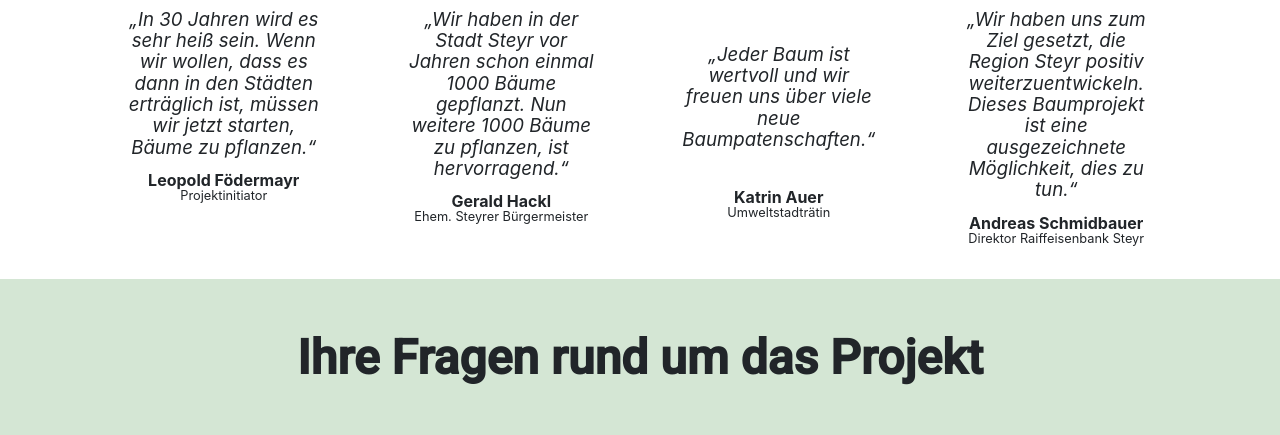
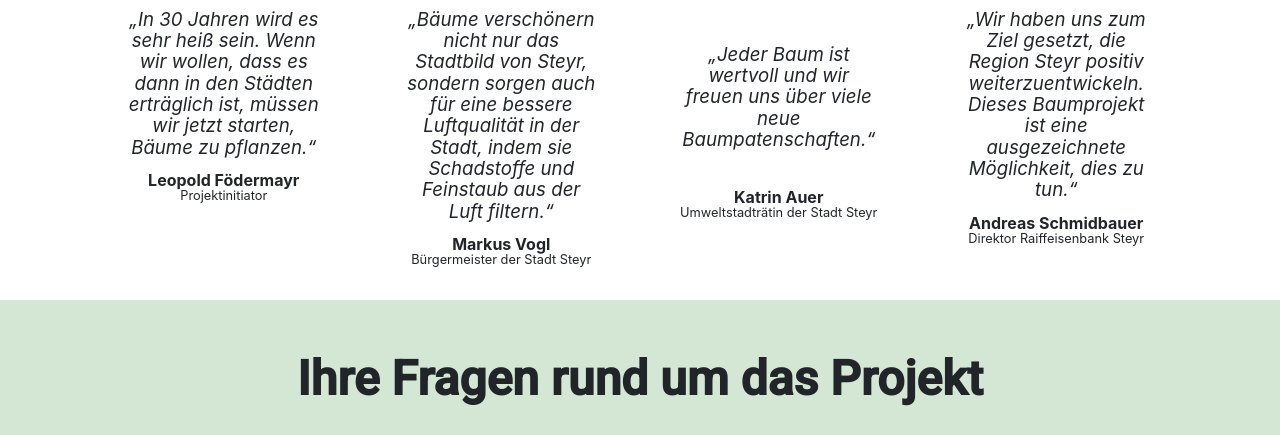
Before and after one commit to winterleitner/1000baeume, a PHP site: page / in a window 1280 px wide. Shown: the part 1348-1783 px from the top of the page. Run offline with PHP 8.4, Linux system fonts and the light colour scheme; data comes from the database, SQL or seed files in the repository; data that the repository does not hold is empty; some libraries are stand-ins or nearby versions; some web fonts are replaced.

Commit message:
bgm. hackl durch vogl ersetzt

```diff
--- a/website/index.php
+++ b/website/index.php
@@ -165,6 +165,15 @@
             </div>
         </div>
         <div class="quote">
+            <img src="images/vogl_quote.jpg" alt="Bürgermeister Markus Vogl, Foto: Hannes Ecker"/>
+            <div class="quote-text"><q>Bäume verschönern nicht nur das Stadtbild von Steyr, sondern sorgen auch für eine bessere Luftqualität in der Stadt,
+                    indem sie Schadstoffe und Feinstaub aus der Luft filtern.</q></div>
+            <div class="quote-author">
+                <div>Markus Vogl</div>
+                <small>Bürgermeister der Stadt Steyr</small>
+            </div>
+        </div>
+        <!--<div class="quote">
             <img src="images/hackl_quote.jpg"/>
             <div class="quote-text"><q>Wir haben in der Stadt Steyr vor Jahren schon einmal 1000 Bäume gepflanzt.
                     Nun weitere 1000 Bäume zu pflanzen, ist hervorragend.</q></div>
@@ -172,14 +181,14 @@
                 <div>Gerald Hackl</div>
                 <small>Ehem. Steyrer Bürgermeister</small>
             </div>
-        </div>
+        </div>-->
         <div class="quote">
             <img src="images/auer_quote.jpg"/>
             <div class="quote-text quote-auer"><q>Jeder Baum ist wertvoll und wir freuen uns über viele neue
                     Baumpatenschaften.</q></div>
             <div class="quote-author">
                 <div>Katrin Auer</div>
-                <small>Umweltstadträtin</small>
+                <small>Umweltstadträtin der Stadt Steyr</small>
             </div>
         </div>
         <div class="quote">
```
Also changed, not shown: website/images/vogl_quote.jpg (added).
